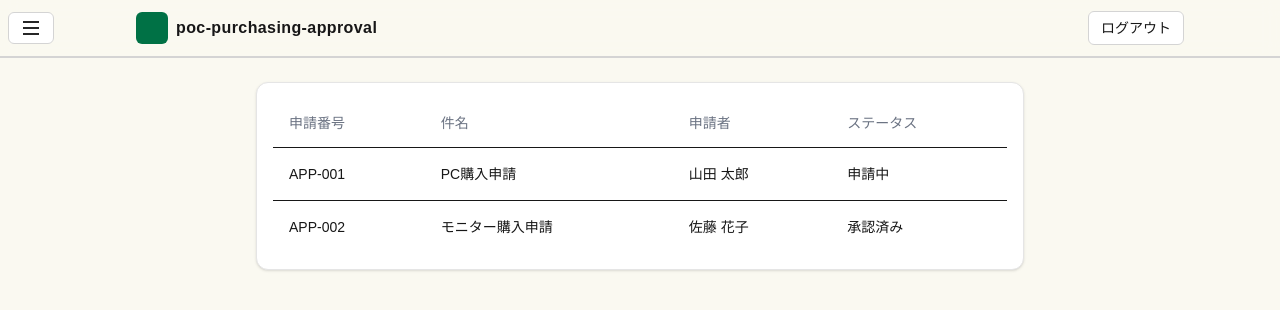
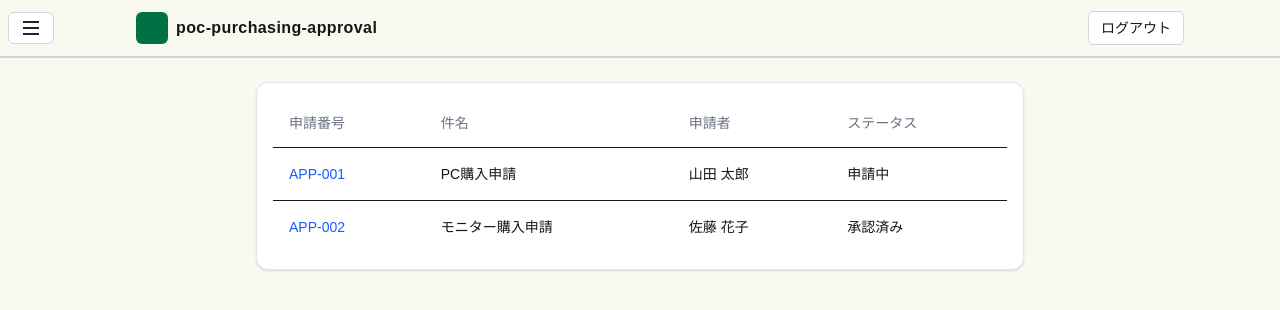
Before and after one commit to Yamazaki-Katsunori/poc-purchasing-approval, a Next.js app in the folder frontend/: page / in a window 1280 px wide. Shown: the top 310 px of the page. Built offline with nearby package versions, Linux system fonts and the light colour scheme.

Commit message:
feat commit: home page correct

```diff
--- a/frontend/src/app/page.tsx
+++ b/frontend/src/app/page.tsx
@@ -1,4 +1,5 @@
 import { Table, TableBody, TableCell, TableHead, TableHeader, TableRow } from '@/ui';
+import Link from 'next/link';
 
 // demo data
 type ApprovalItem = {
@@ -42,7 +43,15 @@ export default function Page() {
         <TableBody>
           {items.map((item: ApprovalItem) => (
             <TableRow key={item.id}>
-              <TableCell>{item.requestNo}</TableCell>
+              <TableCell>
+                <Link
+                  key={item.id}
+                  href={`/approvals/:${item.id}`}
+                  className="font-medium text-blue-600 underline-offset-2 hover:underline hover:text-blue-800 focus:outline-none focus:ring-2 focus:ring-blue-500 focus:ring-offset-2"
+                >
+                  {item.requestNo}
+                </Link>
+              </TableCell>
               <TableCell>{item.title}</TableCell>
               <TableCell>{item.applicantName}</TableCell>
               <TableCell>{item.status}</TableCell>
```
